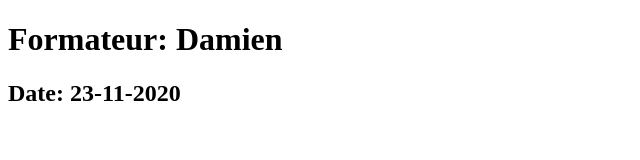
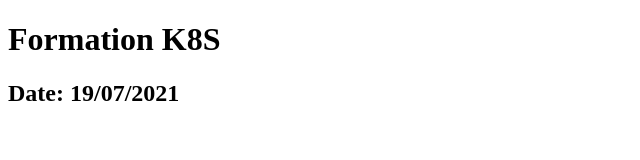
Before and after one commit to psable/k8s_html, a plain HTML site: page index.html in a window 1280 px wide. Shown: the whole page, without its empty margins (0-640 px from the left). Drawn offline with Linux system fonts and the light colour scheme.

Commit message:
Update index.html

```diff
--- a/index.html
+++ b/index.html
@@ -2,10 +2,10 @@
 <html>
   <head>
     <meta charset="utf-8">
-    <title>Formation Kube: TP°2</title>
+    <title>Formation Kubernetes</title>
   </head>
   <body>
-    <h1>Formateur: Damien</h1>
-    <h2>Date: 23-11-2020</h2>
+    <h1>Formation K8S</h1>
+    <h2>Date: 19/07/2021</h2>
   </body>
 </html>
```
